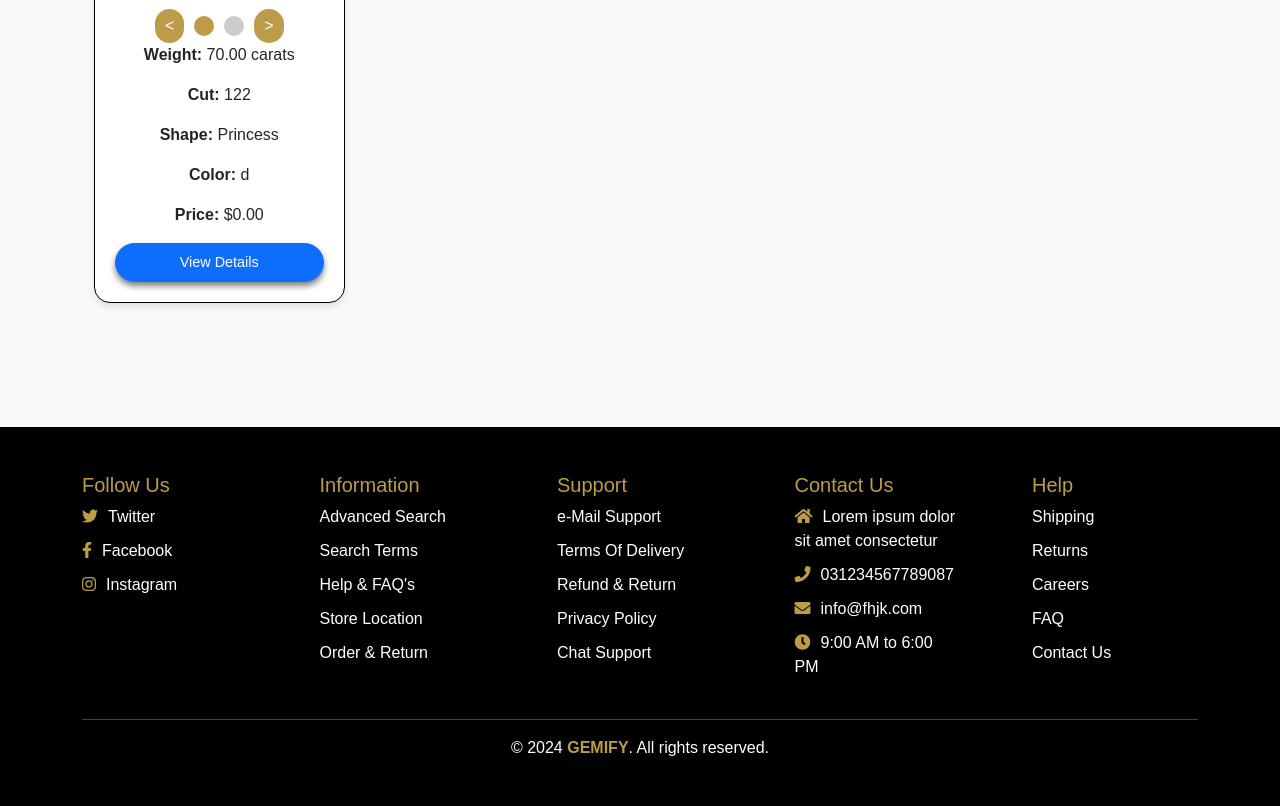
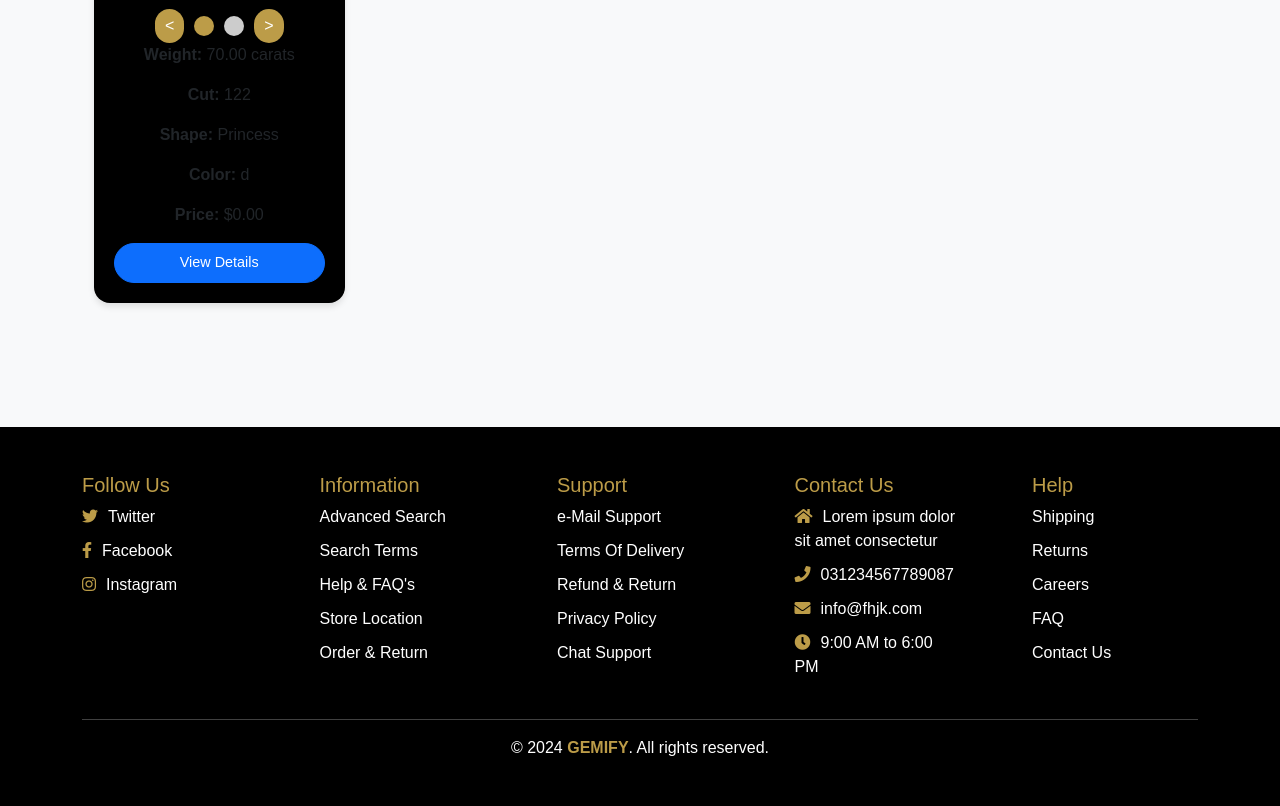
Before and after one commit to christnakh/Gemifylb, a PHP site: page /pages/favorites.php in a window 1280 px wide. Shown: the part 1115-1921 px from the top of the page. Run offline with PHP 8.4, Linux system fonts and the light colour scheme; a user stored in the database is signed in; data comes from the database, SQL or seed files in the repository; data that the repository does not hold is empty; some libraries are stand-ins or nearby versions; some web fonts are replaced.

Commit message:
before design

```diff
--- a/css/products.css
+++ b/css/products.css
@@ -1,3 +1,4 @@
+
 .container {
     width: 90%;
     margin: 0 auto;
@@ -12,11 +13,11 @@
 }
 
 .product {
-    border: 1px solid var(--dark-color);
+    border: 1px solid redb;
     padding: 20px;
     margin-bottom: 50px;
     border-radius: 1rem;
-    background-color: #fff;
+    background-color: black;
     box-shadow: 0px 4px 6px rgba(0, 0, 0, 0.1);
     text-align: center;
 }
--- a/pages/products.php
+++ b/pages/products.php
@@ -293,7 +293,6 @@ header {
     background-color: #007bff;
     color: white;
 }
-
 /* Mobile responsiveness */
 @media (max-width: 768px) {
     .section-header {
```
